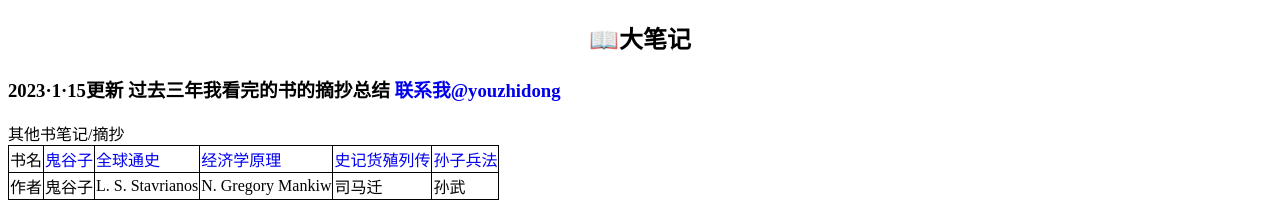
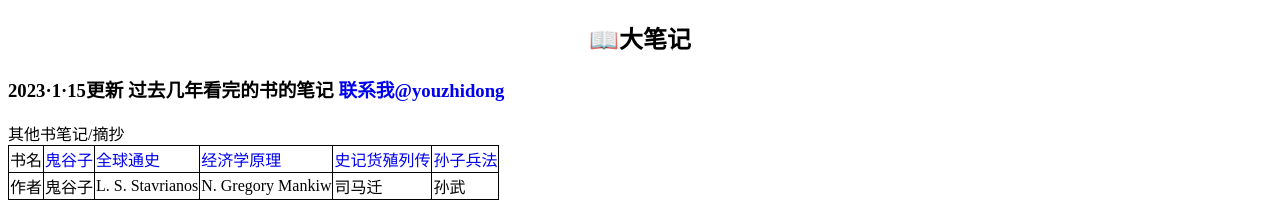
Before and after one commit to Steve-Don/BookNote, a plain HTML site: page index.html in a window 1280 px wide. Shown: the top 202 px of the page. Drawn offline with Linux system fonts and the light colour scheme.

Commit message:
Add files via upload

```diff
--- a/index.html
+++ b/index.html
@@ -4,7 +4,7 @@
     <meta charset="UTF-8">
     <meta http-equiv="X-UA-Compatible" content="IE=edge">
     <meta name="viewport" content="width=device-width, initial-scale=1.0">
-    <title>读书笔记与思考总结</title>
+    <title>Book 📖 Notes</title>
     <style>
         #h22{
             text-align: center;
@@ -22,7 +22,7 @@
     </style>
 </head>
 <h2 id="h22">📖大笔记</h2>
-<h3>2023·1·15更新 过去三年我看完的书的摘抄总结 <a href="contact.html">联系我@youzhidong</a></h3>
+<h3>2023·1·15更新 过去几年看完的书的笔记 <a href="contact.html">联系我@youzhidong</a></h3>
 <body>
 
     <table>
```
